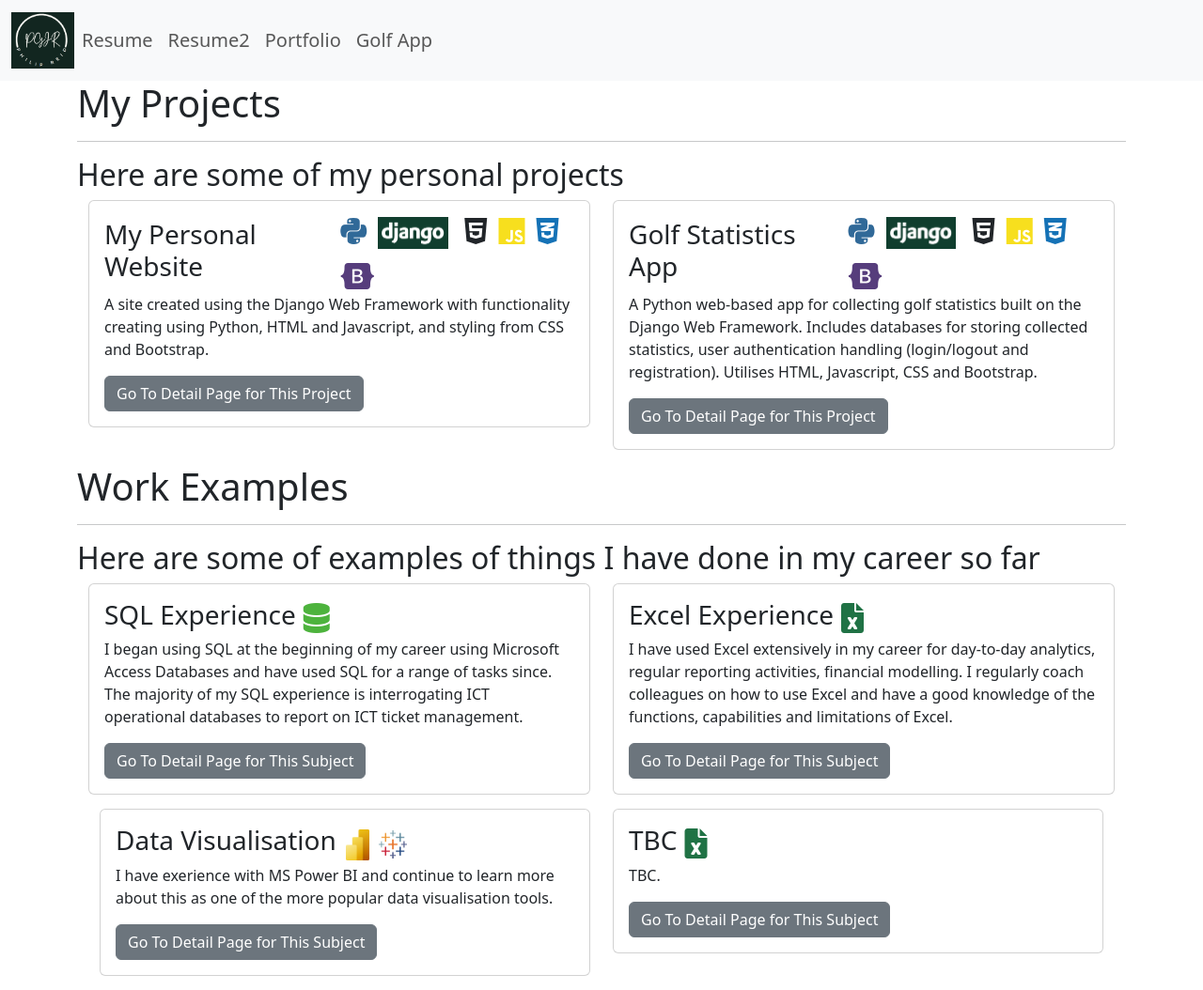
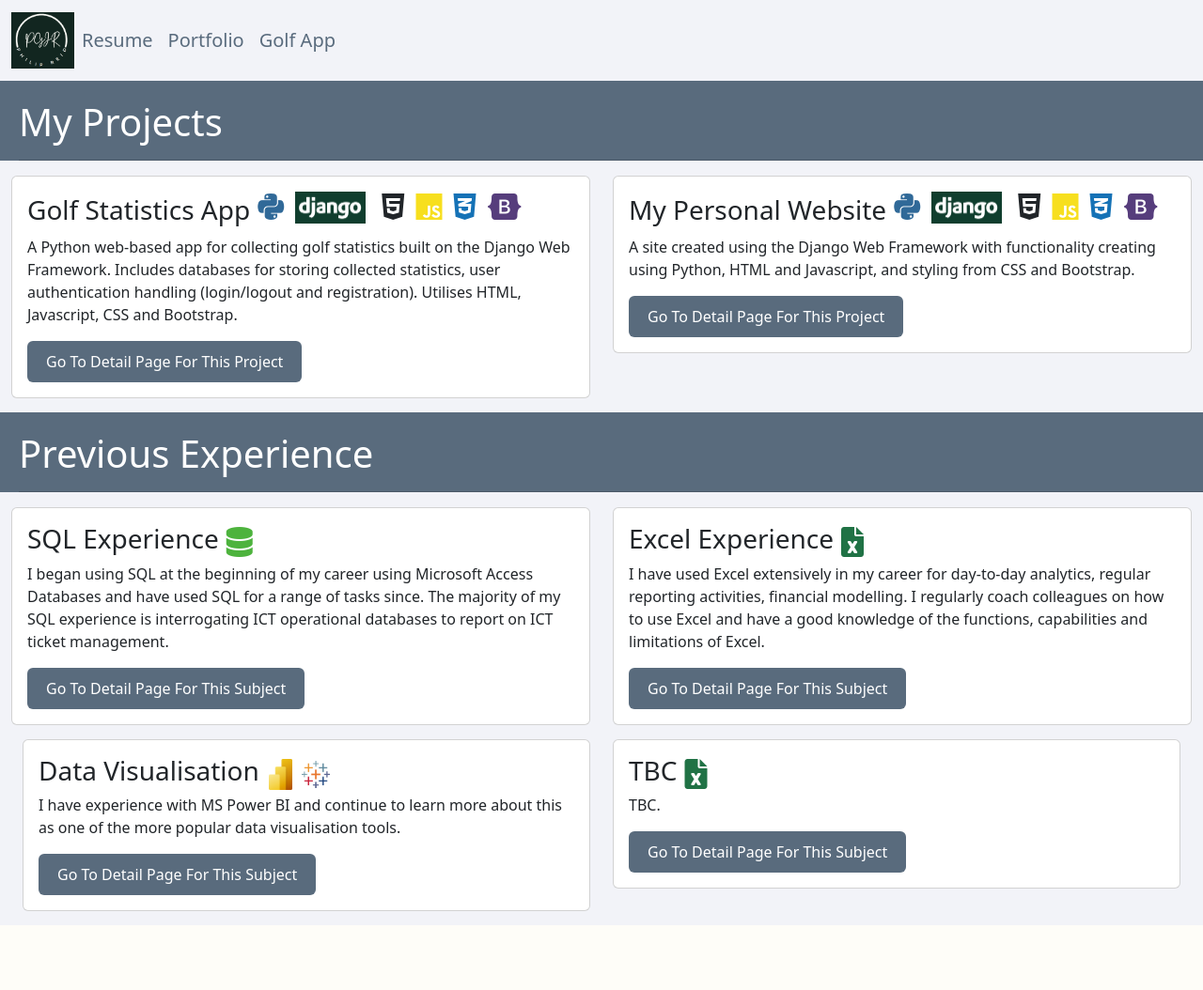
Before and after one commit to philipgjreid/pgjr-site, a Django app: page /portfolio in a window 1280 px wide. Shown: the whole page at 94% size. After the commit the page ends 970 px from the top, so only its background shows below. Run offline with Django 5.2, Linux system fonts and the light colour scheme.

Commit message:
Colour scheme updates to page and new favicon.

```diff
--- a/mainapp/templates/mainapp/base.html
+++ b/mainapp/templates/mainapp/base.html
@@ -10,6 +10,7 @@
 
     <link rel="stylesheet" href="https://cdnjs.cloudflare.com/ajax/libs/font-awesome/6.0.0-beta3/css/all.min.css">
 
+    <link rel="icon" href="{% static 'mainapp/assets/favicon.ico' %}" type="image/x-icon">
 
   </head>
   <body>
--- a/mainapp/templates/mainapp/navbar.html
+++ b/mainapp/templates/mainapp/navbar.html
@@ -25,8 +25,12 @@
 
 .navbar-nav .nav-link {
     font-size: 1.25rem; /* Adjust to your preferred size */
+    color: #596b7d; /* Navbar font colour. */
 }
 
+.bg-body-tertiary {
+    background-color: #f2f3f8 !important; /* Background colour for navbar. */
+}
 
 .dropdown-submenu {
     position: relative;
@@ -68,12 +72,12 @@
 
       <div class="collapse navbar-collapse" id="navbarSupportedContent">
         <ul class="navbar-nav me-auto mb-2 mb-lg-0 multilevel">
-          <li class="nav-item">
-            <a class="nav-link" href="{% url 'resume' %}">Resume</a>
-          </li>
+<!--           <li class="nav-item">
+            <a class="nav-link" href="{% url 'resume' %}">Resume-OLD</a>
+          </li> -->
 
           <li class="nav-item">
-            <a class="nav-link" href="{% url 'resume2' %}">Resume2</a>
+            <a class="nav-link" href="{% url 'resume2' %}">Resume</a>
           </li>
 
           <li class="nav-item">
--- a/resumeapp/templates/resumeapp/portfolio.html
+++ b/resumeapp/templates/resumeapp/portfolio.html
@@ -4,6 +4,10 @@
 {% block content %}
 
 <style type="text/css">
+
+body {
+  background-color: #f2f3f8; /* Background colour for page. */
+}
 
 .dev-icons .fa-python { color: #306998; } /* Python Blue */
 .dev-icons .fa-r-project { color: #276DC3; } /* R Blue */
@@ -39,6 +43,44 @@
     margin-bottom: .8em;
 }
 
+.container {
+  margin-right: auto;
+  margin-left: auto;
+  padding-left: 0px;
+  padding-right: 0px;
+  max-width: 100% !important;
+}
+
+.section {
+  background: #596b7d;
+  background-size: cover;
+  padding-top: 20px;
+  padding-left: 20px;
+}
+.section h1,
+.section p {
+  color: #fff !important; /* Font colour for bottom section. #fff is white. */
+}
+.section a {
+  color: #fff !important;
+  text-decoration: underline;
+}
+
+.btn-default {
+  padding: 20px;
+  padding-top: 10px;
+  padding-bottom: 10px;
+  background: #596b7d; /* Button background colour - links to CV and Portfolio. */
+  border: none;
+  color: #fff;
+  text-transform: capitalize;
+}
+.btn-default:hover,
+.btn-default:active {
+  background: #46627f; /* Button hover colour. */
+  color: #fff;
+}
+
 </style>
 
 <title>PGJR Portfolio</title>
@@ -47,10 +89,30 @@
 <h3>This is my Portfolio Home Page...</h3> -->
 
  <div class="section" id="projects"><h1>My Projects</h1><hr></div>
- <div class="section" style="margin-top: 0px;" id="projects-subheading"><h2 style="margin-top: 0px;">Here are some of my personal projects</h2></div>
+ <!-- <div class="section" style="margin-top: 0px;" id="projects-subheading"><h2 style="margin-top: 0px;">Here are some of my personal projects</h2></div> -->
 
 
 <div class="row" style="margin-left: 0px; margin-right: 0px;">
+
+  <div class="col-sm-6 mb-3 mb-sm-0">
+    <div class="card">
+      <div class="card-body">
+        <div class="d-flex align-items-center">
+          <h3 class="card-title">Golf Statistics App</h3>
+          <ul class="list-inline dev-icons mb-0 ms-2">
+            <li class="list-inline-item"><i class="fab fa-python fa-2x"></i></li>
+            <li class="list-inline-item"><img src="{% static 'resumeapp/assets/img/django-logo.png' %}" alt="Django Logo" class="icon-size-django"></li>
+            <li class="list-inline-item"><i class="fab fa-html5 fa-2x"></i></li>
+            <li class="list-inline-item"><i class="fab fa-js fa-2x"></i></li>
+            <li class="list-inline-item"><i class="fab fa-css3-alt fa-2x"></i></li>
+            <li class="list-inline-item"><i class="fab fa-bootstrap fa-2x"></i></li>
+          </ul>
+        </div>
+        <p class="card-text">A Python web-based app for collecting golf statistics built on the Django Web Framework. Includes databases for storing collected statistics, user authentication handling (login/logout and registration). Utilises HTML, Javascript, CSS and Bootstrap.</p>
+        <a href="{% url 'portfolio-golfapp' %}" class="btn btn-default">Go To Detail Page for This Project</a>
+      </div>
+    </div>
+  </div>
 
   <div class="col-sm-6 mb-3 mb-sm-0">
     <div class="card">
@@ -67,27 +129,7 @@
           </ul>
         </div>
         <p class="card-text">A site created using the Django Web Framework with functionality creating using Python, HTML and Javascript, and styling from CSS and Bootstrap.</p>
-        <a href="#" class="btn btn-secondary">Go To Detail Page for This Project</a>
-      </div>
-    </div>
-  </div>
-
-  <div class="col-sm-6 mb-3 mb-sm-0">
-    <div class="card">
-      <div class="card-body">
-        <div class="d-flex align-items-center">
-          <h3 class="card-title">Golf Statistics App</h3>
-          <ul class="list-inline dev-icons mb-0 ms-2">
-            <li class="list-inline-item"><i class="fab fa-python fa-2x"></i></li>
-            <li class="list-inline-item"><img src="{% static 'resumeapp/assets/img/django-logo.png' %}" alt="Django Logo" class="icon-size-django"></li>
-            <li class="list-inline-item"><i class="fab fa-html5 fa-2x"></i></li>
-            <li class="list-inline-item"><i class="fab fa-js fa-2x"></i></li>
-            <li class="list-inline-item"><i class="fab fa-css3-alt fa-2x"></i></li>
-            <li class="list-inline-item"><i class="fab fa-bootstrap fa-2x"></i></li>
-          </ul>
-        </div>
-        <p class="card-text">A Python web-based app for collecting golf statistics built on the Django Web Framework. Includes databases for storing collected statistics, user authentication handling (login/logout and registration). Utilises HTML, Javascript, CSS and Bootstrap.</p>
-        <a href="{% url 'portfolio-golfapp' %}" class="btn btn-secondary">Go To Detail Page for This Project</a>
+        <a href="#" class="btn btn-default">Go To Detail Page for This Project</a>
       </div>
     </div>
   </div>
@@ -117,8 +159,8 @@
 
 </div>
 
- <div class="section" id="work-examples"><h1>Work Examples</h1><hr></div>
- <div class="section" style="margin-top: 0px;" id="projects-subheading"><h2 style="margin-top: 0px;">Here are some of examples of things I have done in my career so far</h2></div>
+ <div class="section" id="work-examples"><h1>Previous Experience</h1><hr></div>
+ <!-- <div class="section" style="margin-top: 0px;" id="projects-subheading"><h2 style="margin-top: 0px;">Here are some of examples of things I have done in my career so far</h2></div> -->
 
 
 <div class="row" style="margin-left: 0px; margin-right: 0px;">
@@ -133,7 +175,7 @@
           </ul>
         </div>
         <p class="card-text">I began using SQL at the beginning of my career using Microsoft Access Databases and have used SQL for a range of tasks since. The majority of my SQL experience is interrogating ICT operational databases to report on ICT ticket management.</p>
-        <a href="#" class="btn btn-secondary">Go To Detail Page for This Subject</a>
+        <a href="#" class="btn btn-default">Go To Detail Page for This Subject</a>
       </div>
     </div>
   </div>
@@ -148,7 +190,7 @@
           </ul>
         </div>
         <p class="card-text">I have used Excel extensively in my career for day-to-day analytics, regular reporting activities, financial modelling. I regularly coach colleagues on how to use Excel and have a good knowledge of the functions, capabilities and limitations of Excel.</p>
-        <a href="#" class="btn btn-secondary">Go To Detail Page for This Subject</a>
+        <a href="#" class="btn btn-default">Go To Detail Page for This Subject</a>
       </div>
     </div>
   </div>
@@ -169,8 +211,8 @@
             <!-- <li class="list-inline-item"><i class="fas fa-tableau fa-2x"></i></li> -->
           </ul>
         </div>
-        <p class="card-text">I have exerience with MS Power BI and continue to learn more about this as one of the more popular data visualisation tools.</p>
-        <a href="#" class="btn btn-secondary">Go To Detail Page for This Subject</a>
+        <p class="card-text">I have experience with MS Power BI and continue to learn more about this as one of the more popular data visualisation tools.</p>
+        <a href="#" class="btn btn-default">Go To Detail Page for This Subject</a>
       </div>
     </div>
   </div>
@@ -185,7 +227,7 @@
           </ul>
         </div>
         <p class="card-text">TBC.</p>
-        <a href="#" class="btn btn-secondary">Go To Detail Page for This Subject</a>
+        <a href="#" class="btn btn-default">Go To Detail Page for This Subject</a>
       </div>
     </div>
   </div>
--- a/resumeapp/urls.py
+++ b/resumeapp/urls.py
@@ -3,8 +3,8 @@ from .import views
 
 
 urlpatterns = [
-	path('resume/', views.resume, name='resume'),
+	path('resumeOLD/', views.resume, name='resume'),
+	path('resume/', views.resume2, name='resume2'),
 	path('portfolio', views.portfolio, name='portfolio'),
-	path('resume2/', views.resume2, name='resume2'),
 	path('portfolio_golfapp', views.portfolio_golfapp, name='portfolio-golfapp'),
 ]
--- a/resumeapp/views.py
+++ b/resumeapp/views.py
@@ -2,13 +2,12 @@ from django.shortcuts import render
 
 def resume(request):
 	return render(request, 'resumeapp/resume.html', {})
+
+def resume2(request):
+	return render(request, 'resumeapp/resume2.html', {})
 
 def portfolio(request):
 	return render(request, 'resumeapp/portfolio.html', {})
 
 def portfolio_golfapp(request):
 	return render(request, 'resumeapp/portfoliogolfapp.html', {})
-
-
-def resume2(request):
-	return render(request, 'resumeapp/resume2.html', {})
--- a/roundapp/templates/roundapp/continue_round.html
+++ b/roundapp/templates/roundapp/continue_round.html
@@ -1,5 +1,5 @@
 {% extends 'mainapp/base.html' %}
-
+{% load static %}
 {% block content%}
 
 
--- a/roundapp/templates/roundapp/review_data.html
+++ b/roundapp/templates/roundapp/review_data.html
@@ -1,5 +1,5 @@
 {% extends 'mainapp/base.html' %}
-
+{% load static %}
 {% block content%}
 
 {% if user.is_authenticated %}
--- a/roundapp/templates/roundapp/round_stats.html
+++ b/roundapp/templates/roundapp/round_stats.html
@@ -1,5 +1,5 @@
 {% extends 'mainapp/base.html' %}
-
+{% load static %}
 {% block content%}
 
 {% if user.is_authenticated %}
--- a/roundapp/templates/roundapp/round_summary.html
+++ b/roundapp/templates/roundapp/round_summary.html
@@ -1,4 +1,5 @@
 {% extends 'mainapp/base.html' %}
+{% load static %}
 {% load custom_filters %}
 
 {% block content%}
```
Also changed, not shown: mainapp/templates/mainapp/home.html (+26 -23 lines), resumeapp/templates/resumeapp/resume2.html (+27 -31 lines), mainapp/static/mainapp/assets/favicon.ico (added).
